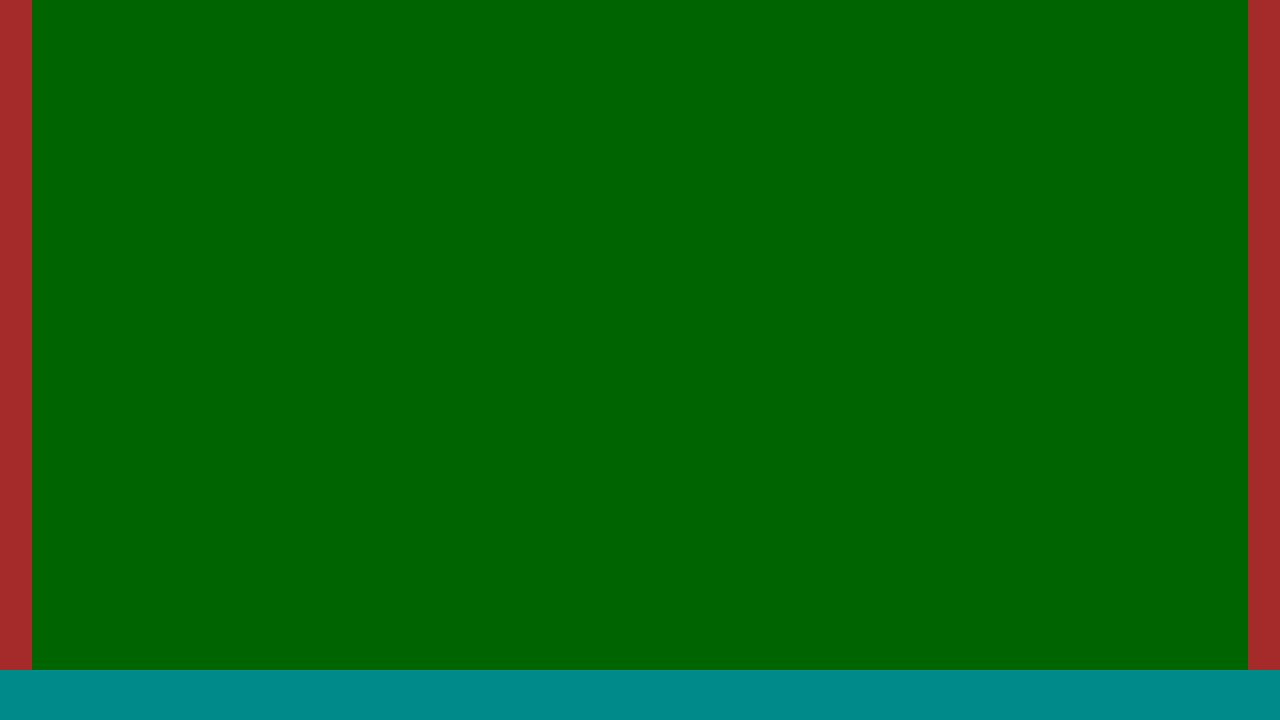
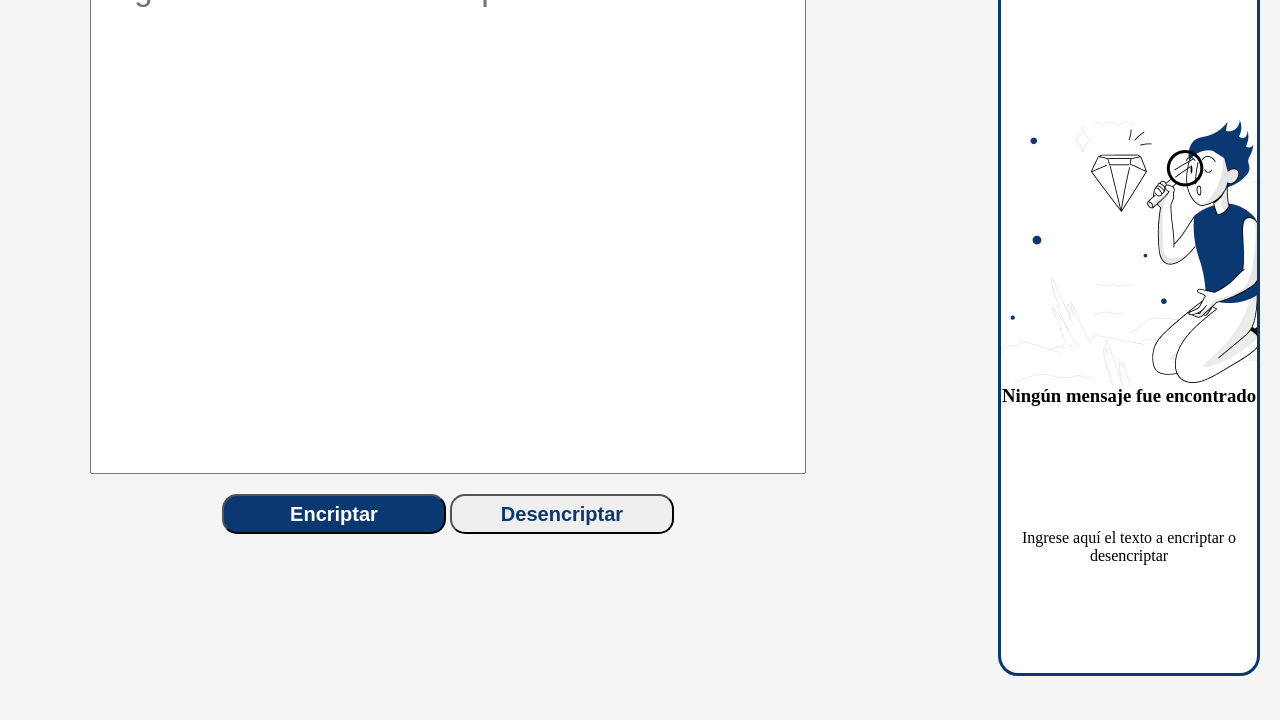
Before and after one commit to faldrighetti/challenge-alura-encriptador, a plain HTML site: page encriptador.html in a window 1280 px wide. Shown: the part 100-820 px from the top of the page. Drawn offline with Linux system fonts and the light colour scheme.

Commit message:
Diseña parte visual de la página

```diff
--- a/encriptador.css
+++ b/encriptador.css
@@ -3,48 +3,93 @@
     padding: 0;
 }
 
+body{
+    background-color: #f5f5f5;
+}
+
 header{
     width: 100%;
     height: 50px;
-    background-color: aquamarine;
 }
 
 main{
     width: 100%;
     height: 90%;
-    background-color: brown;
     display: flex;
-    justify-content: center;
+    justify-content: space-between;
 }
 
 section{
     width: 40%;
     height: 100%;
-    background-color: darkgreen;
 }
 
 .seccion-1{
-    width: 75%;
+    width: 70%;
+}
+
+#campo-texto{
+    width: 80%;
+    height: 70%;
+    display: block;
+    margin: auto;
+    margin-top: 20px;
+    resize: none;
+    font-size: 35px;
+    color: royalblue;
+}
+
+.botones{
+    margin-top: 20px;
+    text-align: center;
+}
+
+#boton-encriptar, #boton-desencriptar{
+    width: 25%;
+    height: 40px;
+    border-radius: 15px;
+    font-weight: bold;
+    font-size: 20px;
+}
+
+#boton-encriptar{
+    background-color: #0A3871;
+    color: white;
+}
+
+#boton-desencriptar{
+    color: #0A3871;
 }
 
 .seccion-2{
     width: 20%;
+    background-color: #ffff;
+    border-radius: 20px;
+    margin-right: 20px;
+    border: solid 3px #0A3871;
+}
+
+.caja-muneco{
+    height: 60%;
+    width: 100%;
+    padding-top: 150px;
+    box-sizing: border-box;
+    overflow: hidden;
+}
+
+.advertencia{
+    height: 20%;
+    width: 100%;
+    text-align: center;
+}
+
+.texto-instruccion{
+    height: 20%;
+    width: 100%;
+    text-align: center;
 }
 
 footer{
     width: 100%;
     height: 50px;
-    background-color: darkcyan;
 }
-
-h1{
-    color: rgb(14, 14, 97);
-}
-
-#campo-texto{
-    display: inline-block;
-    margin: 0 auto;
-    width: 500px;
-    height: 440px;
-    border-radius: 2px;
-}
--- a/encriptador.html
+++ b/encriptador.html
@@ -11,18 +11,33 @@
 
     <header>
         <img src="Logo.png" alt="Logo de Alura">
-        <h1>Bienvenidos al encriptador de texto - Challenge Alura ONE</h1>
     </header>
     <main>
-        <!-- <textarea id="campo-texto" cols="30" rows="10" placeholder="Ingrese su texto aquí"></textarea>
+        <!--
 
         <textarea id="resultado" cols="15" rows="5"></textarea>
-        <button id="boton-encriptar">Encriptar</button>
-        <button id="boton-desencriptar">Desncriptar</button>
+
         <button id="boton-copiar">Copiar texto</button>-->
 
-        <section class="seccion-1"></section>
-        <section class="seccion-2"></section>
+        <section class="seccion-1">
+            <textarea id="campo-texto" placeholder="Ingrese su texto aquí"></textarea>
+            <div class="botones">
+                <input type="button" id="boton-encriptar" value="Encriptar"></input>
+                <input type="button" id="boton-desencriptar" value="Desencriptar"></input>
+            </div>
+        </section>
+
+        <section class="seccion-2">
+            <div class="caja-muneco">
+                <img src="Muñeco.png" alt="Imagen de un muñeco de Alura">
+            </div>
+            <div class="advertencia">
+                <h3>Ningún mensaje fue encontrado</h3>
+            </div>
+            <div class="texto-instruccion">
+                Ingrese aquí el texto a encriptar o desencriptar
+            </div>
+        </section>
 
     </main>
     <footer>
--- a/encriptador.js
+++ b/encriptador.js
@@ -36,11 +36,11 @@ let textoIngresado = document.querySelector('#campo-texto').value
 
 let resultado = document.querySelector('#resultado')
 
-$botonEncriptar.onclick = function() {
+/*$botonEncriptar.onclick = function() {
     let textoEncriptado = encriptar(textoIngresado)
     resultado.value(textoEncriptado)
     textoIngresado.value = ''
-}
+}*/
 
 function encriptar(frase){
     frase = frase.toLowerCase()
```
